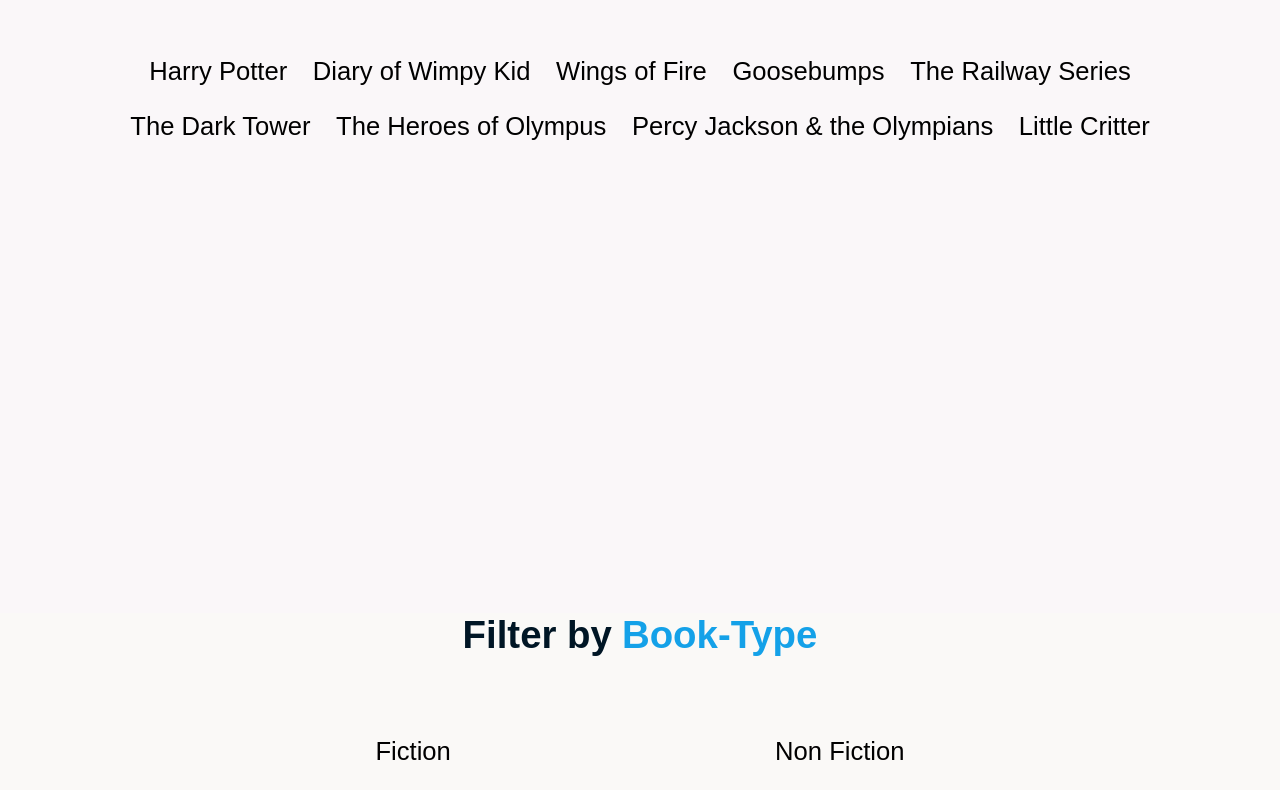
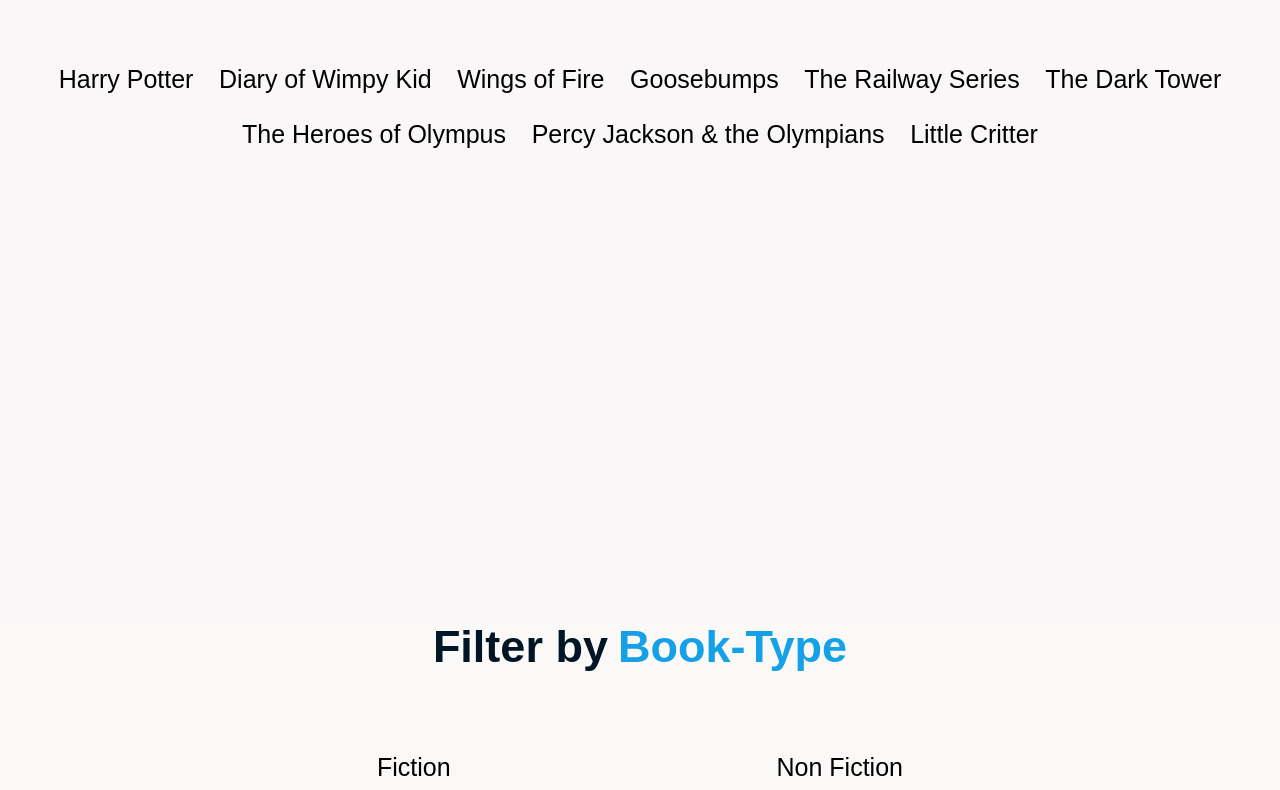
Before and after one commit to ManasChoudhary-01/BookLY-BookKeeping-Website, a plain HTML site: page cat.html in a window 1280 px wide. Shown: the part 247-1037 px from the top of the page. Drawn offline with nearby package versions, Linux system fonts and the light colour scheme.

Commit message:
Update cat.css

```diff
--- a/styles/cat.css
+++ b/styles/cat.css
@@ -36,10 +36,11 @@ body {
 
 .med3 {
     font-family: 'Poppins:wght@400', sans-serif;
-    font-size: 2vw;
+    font-size: 3rem;
     display: flex;
     justify-content: center;
     gap: 10px;
+    text-align: center;
 }
 
 .content-4 {
@@ -63,7 +64,7 @@ body {
 .med4 {
     position: relative;
     font-family: 'Oswald:wght@400', sans-serif;
-    font-size: 2vw;
+    font-size: 2.5rem;
     color: #000;
     cursor: pointer;
 }
```
